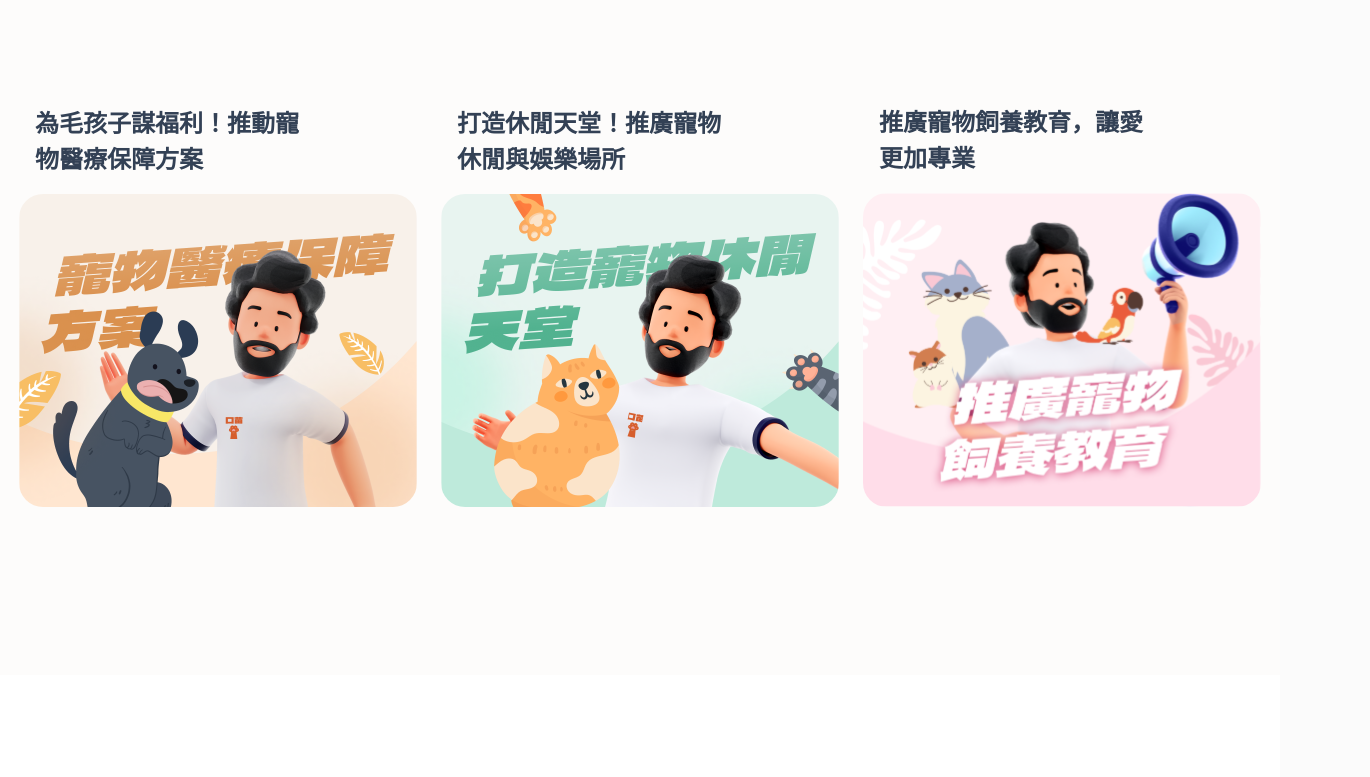
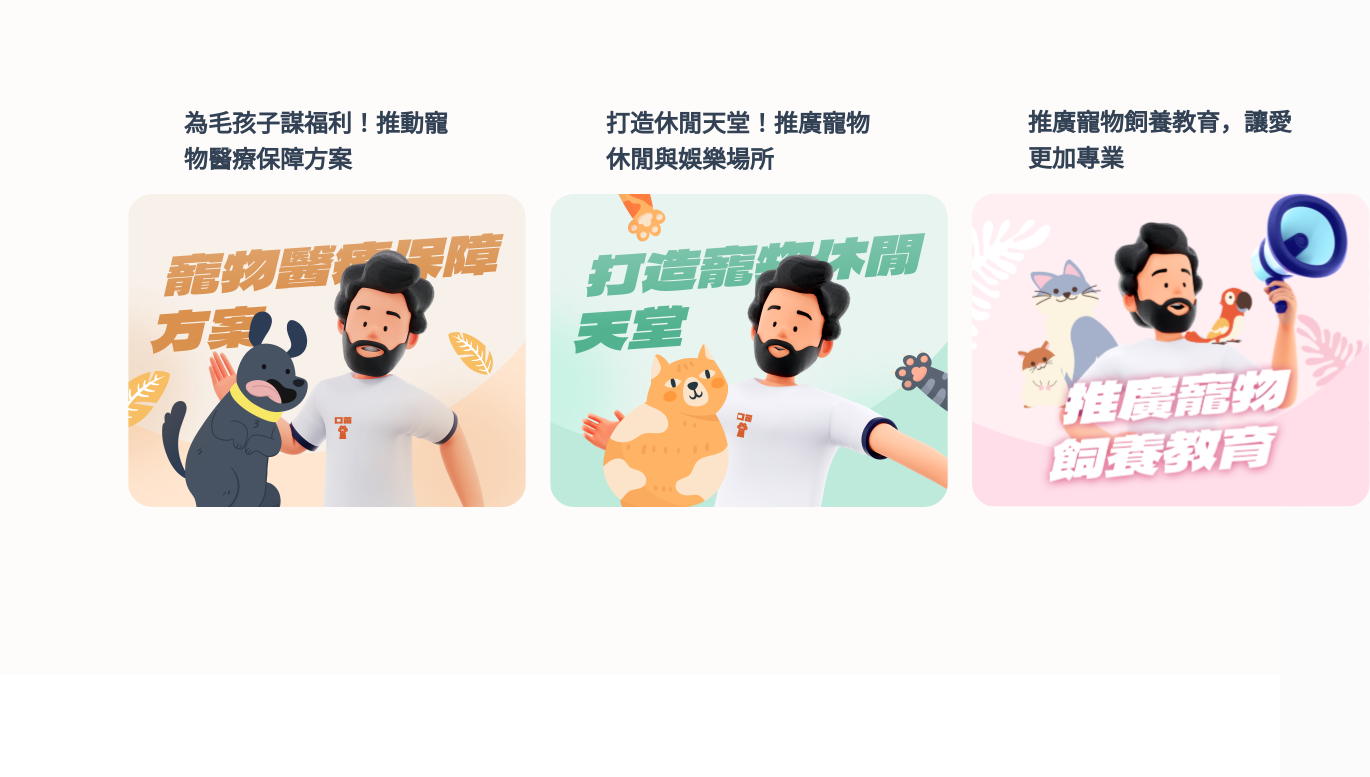
Before and after one commit to dackdada016/2023f2e_mission1, a React (Create React App) app: page / in a window 1280 px wide. Shown: the part 3303-4080 px from the top of the page, 1370 px wide, since content can reach past the window. Built offline with nearby package versions, Linux system fonts and the light colour scheme.

Commit message:
fix : 修正樣式錯誤

```diff
--- a/src/components/SectionStyle.js
+++ b/src/components/SectionStyle.js
@@ -41,6 +41,7 @@ export const SectionList = styled.section`
   justify-content: space-between;
   align-items:center;
   gap:1.5rem;
+  width:100%;
   @media (min-width: 993px) {
     flex-direction:row;
     align-items:center;
--- a/src/pages/PolicuIssues.js
+++ b/src/pages/PolicuIssues.js
@@ -8,10 +8,10 @@ import { useModal } from '../components/contexts/ModalProvider.js';
 const Card = styled.div`
   display: flex;
   flex-direction: column;
-  align-items: flex-start;
+  align-items: center;
   width: fit-content;
+  cursor:pointer;
   margin: 4rem 0;
-  div{
     h4{
       width: 80%;
       margin: 0;
@@ -21,7 +21,6 @@ const Card = styled.div`
       line-height: 150%;
       padding: 0 1rem 1rem 1rem;
     }
-  }
   img{
     border-radius:1.5rem;
   }
@@ -38,15 +37,13 @@ function PolicuIssues() {
 
   const IssuesCard = PolicuIssuesData.map((item)=>(
     <Card key={item.id} onClick={()=> handleOpenModal(item.id)}>
-      <div>
-        <h4>{item.cardTitle}</h4>
-      </div>
+      <h4>{item.cardTitle}</h4>
       <img src={item.imgSrc} alt={item.cardTitle} />
     </Card>
   ));
 
   return (
-    <SectionContainer style={{backgroundColor:'#FDFCFB',flex: '1 0 0'}}>
+    <SectionContainer style={{backgroundColor:'#FDFCFB'}}>
       <SectionTitle>
         <span>policu issues</span>
         <h2>政策議題</h2>
```
